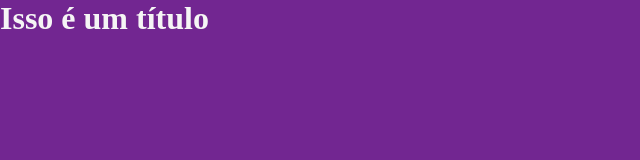
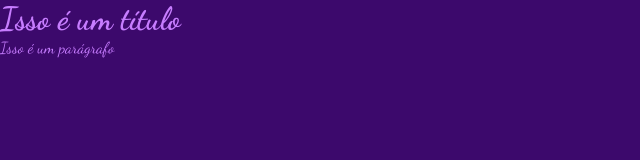
Before and after one commit to angelicalopes2006/2b-site-escola, a plain HTML site: page index.html in a window 1280 px wide. Shown: the whole page, without its empty margins (0-640 px from the left). Drawn offline with Linux system fonts and the light colour scheme.

Commit message:
Add files via upload

```diff
--- a/index.html
+++ b/index.html
@@ -4,19 +4,19 @@
     <meta charset="UTF-8">
     <meta http-equiv="X-UA-Compatible" content="IE=edge">
     <meta name="viewport" content="width=device-width, initial-scale=1.0">
-    <title>  </title>
+    <title> Sobrancelhas </title>
     <link rel="stylesheet" href="style.css">
 </head>
 <body>
 <header class="cabecalho">
     <h1 class="titulo-principal">Isso é um título</h1>
-
+    <p> Isso é um parágrafo </p>
 </header>
 <main class="principal">
 
 </main>
 <footer class="rodape">
 
-</footer>
+    </footer>
 </body>
 </html>
--- a/style.css
+++ b/style.css
@@ -1,9 +1,26 @@
+@import url('https://fonts.googleapis.com/css2?family=Dancing+Script:wght@400..700&family=PT+Sans+Narrow:wght@400;700&display=swap');
+
 *{
-margin:0;
-padding:0;
+    margin:0;
+    padding:0;
+}
+
+:root{
+    --cor-um: #3c096c;
+    --cor-dois: #5a189a;
+    --cor-tres:#7b2cbf;
+    --cor-quatro:#9d4edd;
+    --cor-cinco:#c77dff;
+    --texto-corpo: "PT Sans Narrow", sans-serif;
+    --texto-titulo: "Dancing Script", cursive;
 }
 
 body{
-    background: #722691;
-    color: whitesmoke;
+    background: #3c096c;
+    color: #c77dff;
+
+    font-family:var(--texto-titulo) ;
 }
+.titulo-principal {
+    font-family: var(--texto-titulo);
+}
```
Also changed, not shown: 3 other files.
